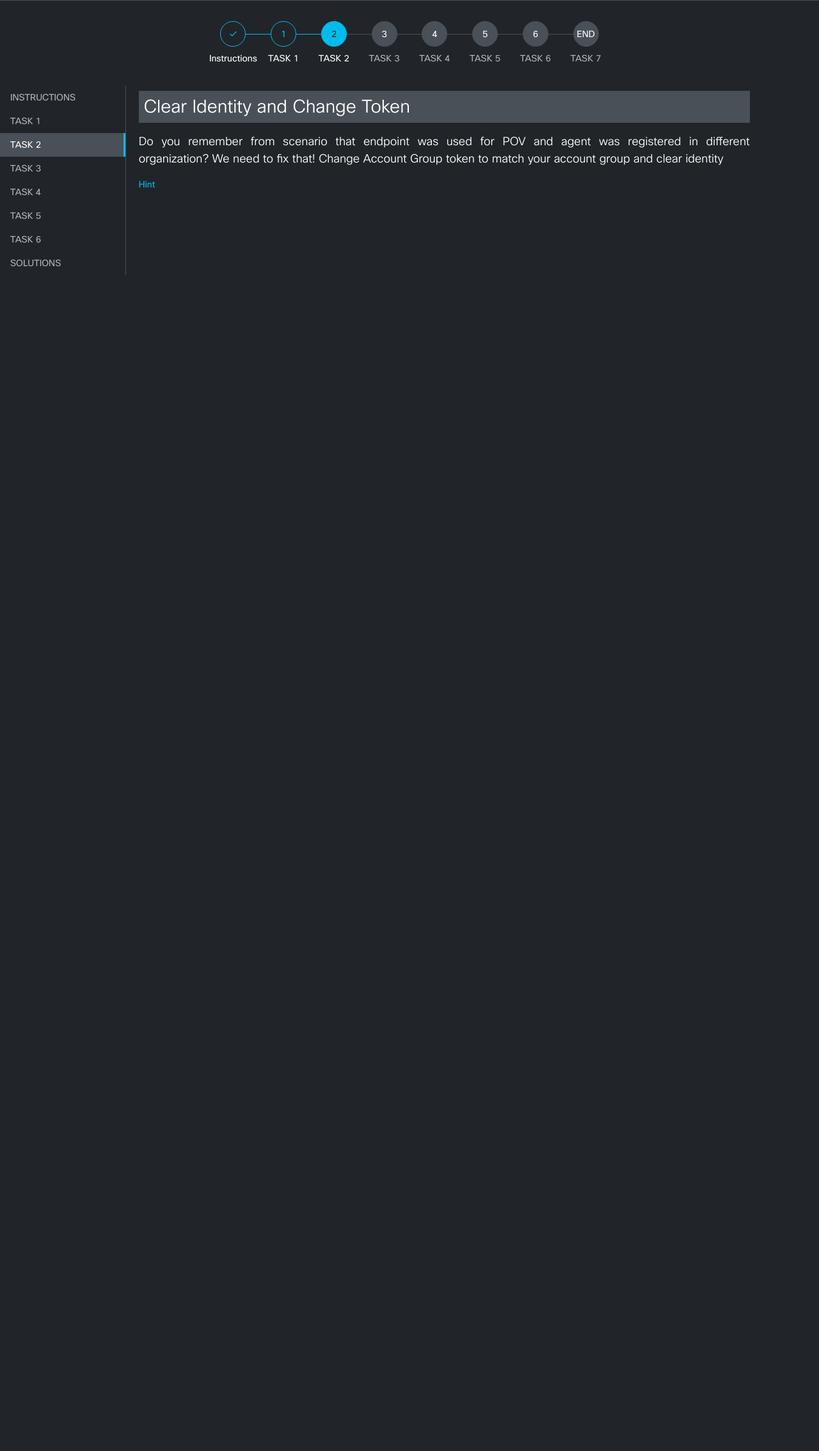
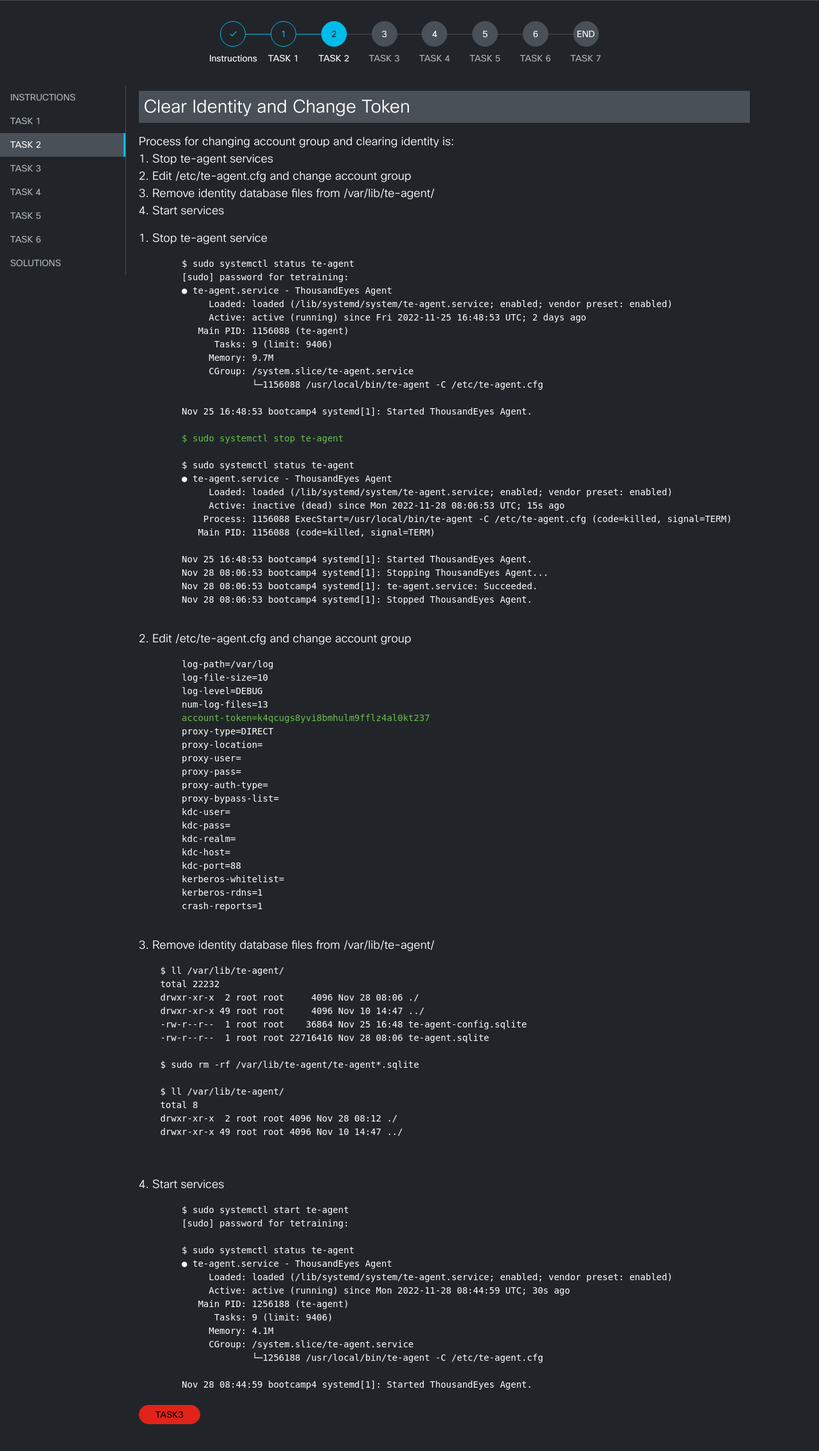
Before and after one commit to tsoprek/tebootcamp, a Flask app: page /solutionsT2 in a window 1280 px wide. Shown: the part 98-2366 px from the top of the page at 64% size. Before the commit the page ends 528 px from the top, so only its background shows below. Run offline with Flask 2, Linux system fonts and the light colour scheme; data comes from the database, SQL or seed files in the repository; some libraries are stand-ins or nearby versions.

Commit message:
Bug: Solution for task2 was under Task2 and task was under solution. Swapped those and added the rest of the solution task2.

```diff
--- a/templates/solutionT1.html
+++ b/templates/solutionT1.html
@@ -237,12 +237,12 @@
         Nov 25 16:48:53 bootcamp4 systemd[1]: Started ThousandEyes Agent.
         </pre>
    </p>
-<div class="row">
+    <div class="row">
         <div class="col-md-12">
             <button class="btn btn--danger--center" style="float: center"><a style="color: black" href="/task2/">TASK2</a></button>
         </div>
     </div>
-<br>
+    <br>
     <br>
 </body>
 {% endblock %}
--- a/templates/solutionT2.html
+++ b/templates/solutionT2.html
@@ -104,11 +104,107 @@
 </div>
 <body class="cui" data-theme="dark">
 <h4 class="text-size-28 text-weight-300 panel panel--dark">Clear Identity and Change Token</h4>
-<p class="text-size-18 text-weight-300 base-margin-top text-justify">
-    Do you remember from scenario that endpoint was used for POV and agent was registered in different organization? We need to fix that!
-    Change Account Group token to match your account group and clear identity
-</p>
+    <p class="text-size-18 text-weight-300 base-margin-top text-justify">
+    Process for changing account group and clearing identity is:<br>
+        1. Stop te-agent services<br>
+        2. Edit /etc/te-agent.cfg and change account group<br>
+        3. Remove identity database files from /var/lib/te-agent/ <br>
+        4. Start services<br>
+    </p>
+    <p class="text-size-18 text-weight-300 base-margin-top text-justify">
+        1. Stop te-agent service
+    </p>
+    <pre>
+        $ sudo systemctl status te-agent
+        [sudo] password for tetraining:
+        ● te-agent.service - ThousandEyes Agent
+             Loaded: loaded (/lib/systemd/system/te-agent.service; enabled; vendor preset: enabled)
+             Active: active (running) since Fri 2022-11-25 16:48:53 UTC; 2 days ago
+           Main PID: 1156088 (te-agent)
+              Tasks: 9 (limit: 9406)
+             Memory: 9.7M
+             CGroup: /system.slice/te-agent.service
+                     └─1156088 /usr/local/bin/te-agent -C /etc/te-agent.cfg
+
+        Nov 25 16:48:53 bootcamp4 systemd[1]: Started ThousandEyes Agent.
+
+        <span class="text-success">$ sudo systemctl stop te-agent</span>
+
+        $ sudo systemctl status te-agent
+        ● te-agent.service - ThousandEyes Agent
+             Loaded: loaded (/lib/systemd/system/te-agent.service; enabled; vendor preset: enabled)
+             Active: inactive (dead) since Mon 2022-11-28 08:06:53 UTC; 15s ago
+            Process: 1156088 ExecStart=/usr/local/bin/te-agent -C /etc/te-agent.cfg (code=killed, signal=TERM)
+           Main PID: 1156088 (code=killed, signal=TERM)
+
+        Nov 25 16:48:53 bootcamp4 systemd[1]: Started ThousandEyes Agent.
+        Nov 28 08:06:53 bootcamp4 systemd[1]: Stopping ThousandEyes Agent...
+        Nov 28 08:06:53 bootcamp4 systemd[1]: te-agent.service: Succeeded.
+        Nov 28 08:06:53 bootcamp4 systemd[1]: Stopped ThousandEyes Agent.
+    </pre>
+    <p class="text-size-18 text-weight-300 base-margin-top text-justify">2. Edit /etc/te-agent.cfg and change account group</p>
+    <pre>
+        log-path=/var/log
+        log-file-size=10
+        log-level=DEBUG
+        num-log-files=13
+        <span class="text-success">account-token=k4qcugs8yvi8bmhulm9fflz4al0kt237</span>
+        proxy-type=DIRECT
+        proxy-location=
+        proxy-user=
+        proxy-pass=
+        proxy-auth-type=
+        proxy-bypass-list=
+        kdc-user=
+        kdc-pass=
+        kdc-realm=
+        kdc-host=
+        kdc-port=88
+        kerberos-whitelist=
+        kerberos-rdns=1
+        crash-reports=1
+    </pre>
+    <p class="text-size-18 text-weight-300 base-margin-top text-justify">3. Remove identity database files from /var/lib/te-agent/ </p>
+    <pre>
+    $ ll /var/lib/te-agent/
+    total 22232
+    drwxr-xr-x  2 root root     4096 Nov 28 08:06 ./
+    drwxr-xr-x 49 root root     4096 Nov 10 14:47 ../
+    -rw-r--r--  1 root root    36864 Nov 25 16:48 te-agent-config.sqlite
+    -rw-r--r--  1 root root 22716416 Nov 28 08:06 te-agent.sqlite
+
+    $ sudo rm -rf /var/lib/te-agent/te-agent*.sqlite
+
+    $ ll /var/lib/te-agent/
+    total 8
+    drwxr-xr-x  2 root root 4096 Nov 28 08:12 ./
+    drwxr-xr-x 49 root root 4096 Nov 10 14:47 ../
+
+    </pre>
+<p class="text-size-18 text-weight-300 base-margin-top text-justify">4. Start services</p>
+    <pre>
+        $ sudo systemctl start te-agent
+        [sudo] password for tetraining:
+
+        $ sudo systemctl status te-agent
+        ● te-agent.service - ThousandEyes Agent
+             Loaded: loaded (/lib/systemd/system/te-agent.service; enabled; vendor preset: enabled)
+             Active: active (running) since Mon 2022-11-28 08:44:59 UTC; 30s ago
+           Main PID: 1256188 (te-agent)
+              Tasks: 9 (limit: 9406)
+             Memory: 4.1M
+             CGroup: /system.slice/te-agent.service
+                     └─1256188 /usr/local/bin/te-agent -C /etc/te-agent.cfg
+
+        Nov 28 08:44:59 bootcamp4 systemd[1]: Started ThousandEyes Agent.
+    </pre>
+    <div class="row">
+        <div class="col-md-12">
+            <button class="btn btn--danger--center" style="float: center"><a style="color: black" href="/task3/">TASK3</a></button>
+        </div>
+    </div>
+    <br>
+    <br>
 </body>
-<a href="https://docs.thousandeyes.com/product-documentation/global-vantage-points/enterprise-agents/managing/replacing-an-enterprise-agent-using-agent-identity-files#delete-the-agent-identity-files-from-your-original-agent" target="_blank">Hint</a>
 
 {% endblock %}
```
Also changed, not shown: templates/task2.html (+3 -5 lines).
